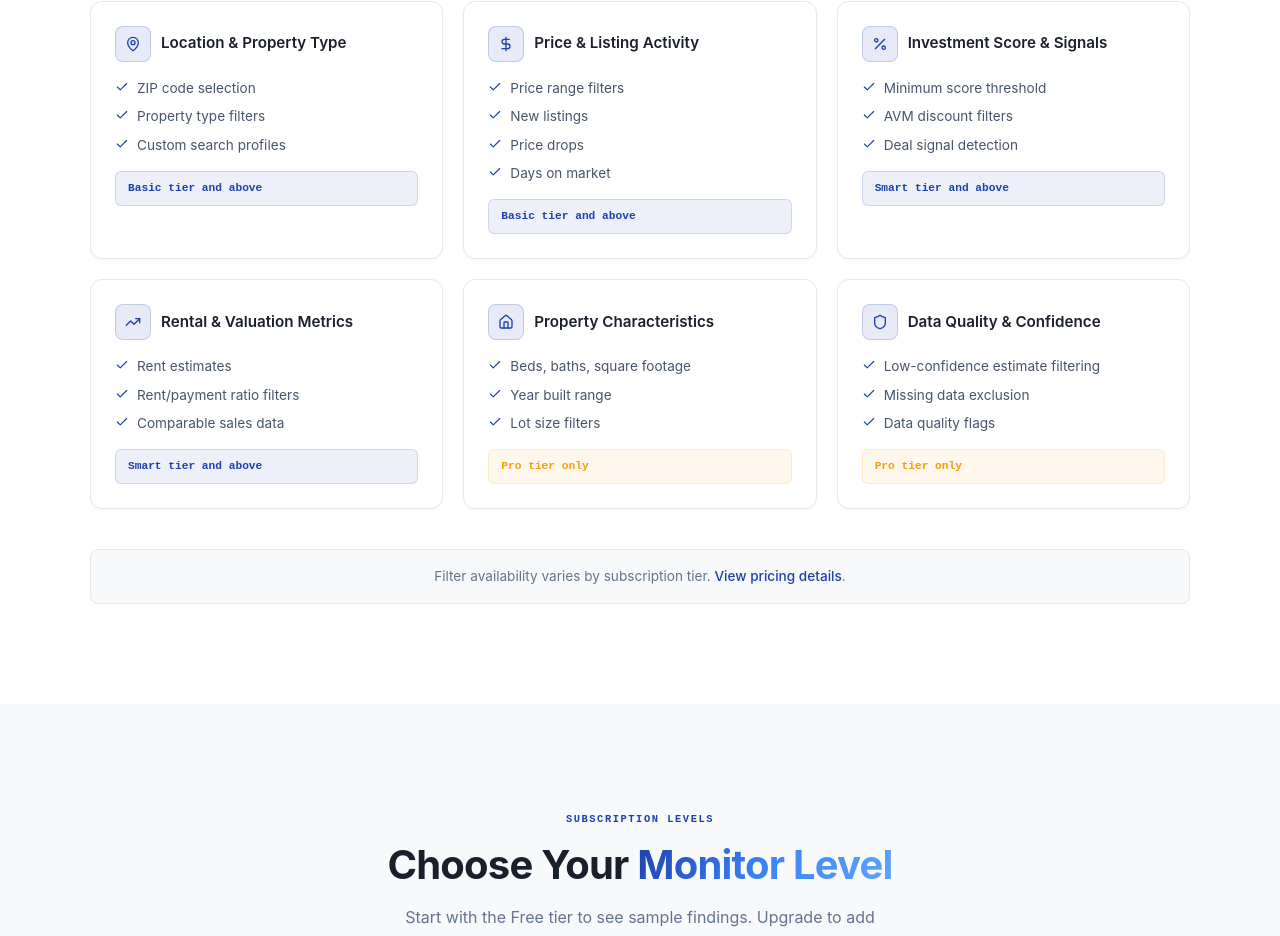
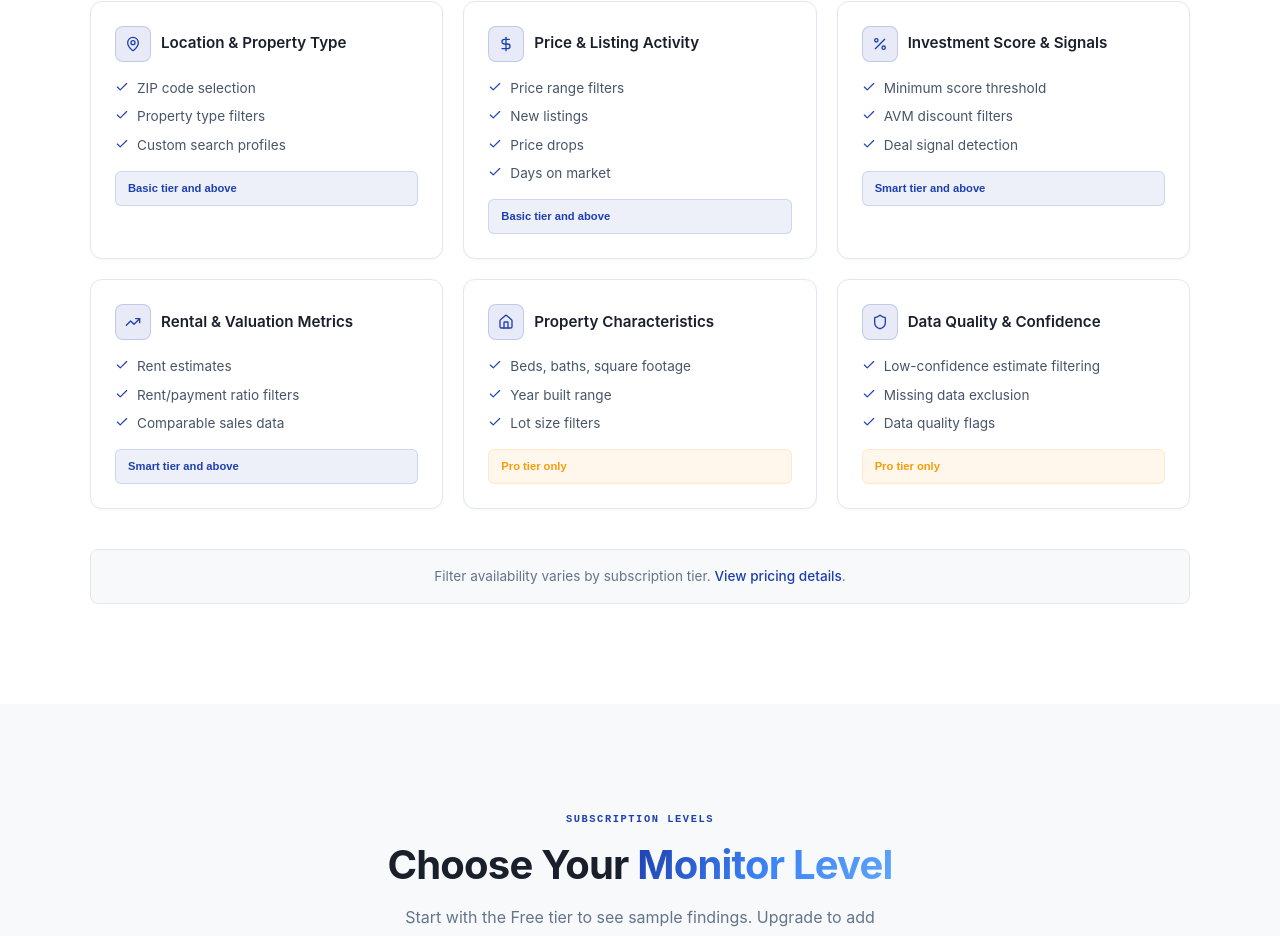
Before and after one commit to tghomboj-web/dara-investment, a Next.js app: page /dara-investment/ in a window 1280 px wide. Shown: the part 2335-3271 px from the top of the page. Built offline with nearby package versions, Linux system fonts and the light colour scheme.

Commit message:
Change tier notes font from Space Mono to Space Grotesk

```diff
--- a/components/WhatMonitorChecks.tsx
+++ b/components/WhatMonitorChecks.tsx
@@ -123,7 +123,7 @@ export default function WhatMonitorChecks() {
                   border: category.tierNote.includes("Pro") ? "1px solid rgba(245, 158, 11, 0.15)" : "1px solid rgba(30, 64, 175, 0.15)",
                 }}>
                   <p style={{
-                    fontFamily: "'Space Mono', monospace",
+                    fontFamily: "'Space Grotesk', sans-serif",
                     fontSize: "0.7rem",
                     fontWeight: 600,
                     color: category.tierNote.includes("Pro") ? "#f59e0b" : "#1e40af",
```
